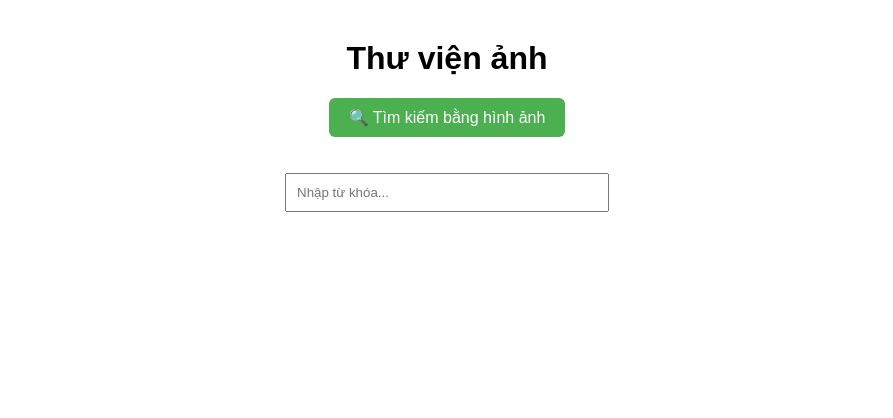
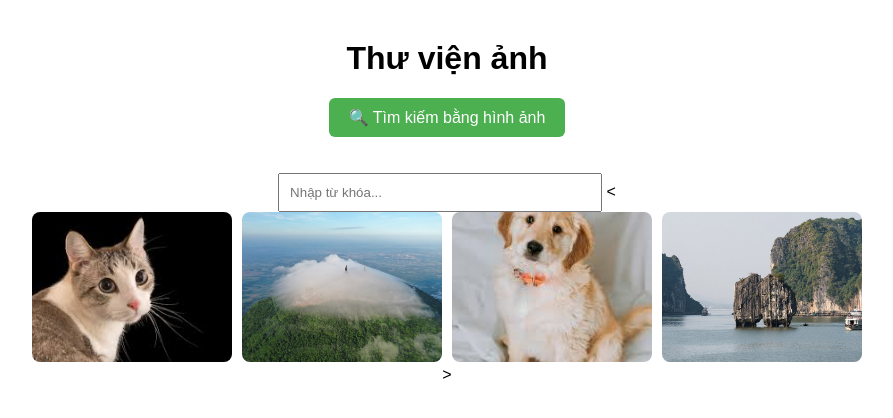
Before and after one commit to thuan65/SightSeeingWebApp, a Flask app: page / in a window 1280 px wide. Shown: the top 418 px of the page, without its empty margins (193-1086 px from the left). Run offline with Flask 3, Linux system fonts and the light colour scheme; data comes from the database, SQL or seed files in the repository; parts of the project's set-up code (start-up, migrations or seed data) failed here and were passed over.

Commit message:
Add results display area in index.html
Add a results display area for image search results.

```diff
--- a/templates/index.html
+++ b/templates/index.html
@@ -24,6 +24,7 @@
     <h1>Thư viện ảnh</h1>
 
     <!-- nút chuyển đến trang tìm kiếm bằng ảnh -->
+
     <p>
         <a href="/search_image" style="
       display: inline-block;
@@ -38,7 +39,8 @@
 
     <!-- ô tìm kiếm -->
     <input id="search" placeholder="Nhập từ khóa..." oninput="searchImages()">
-
+    <!-- nơi hiển thị kết quả -->
+    <<div id="results" class="gallery"></div>>
 
 
     <script>
```
